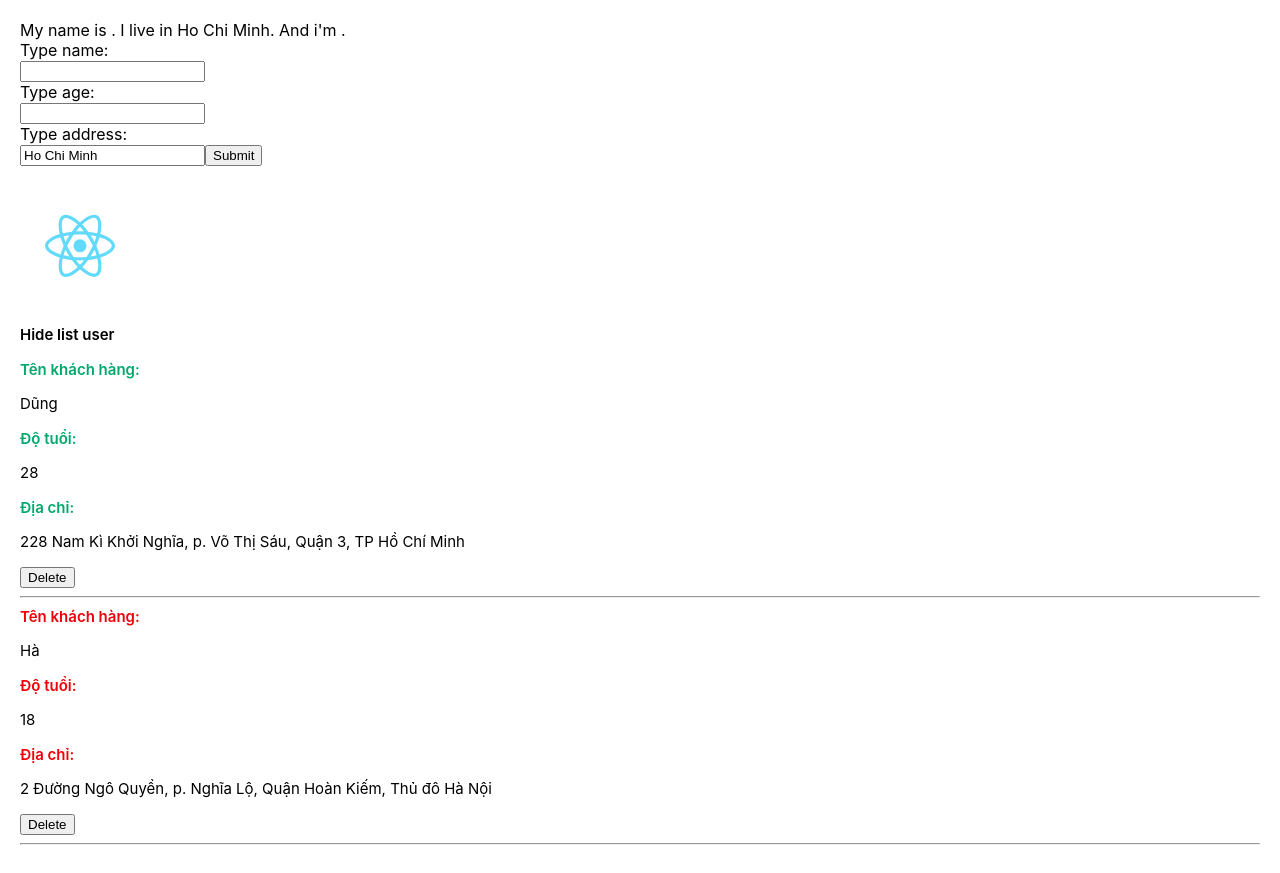
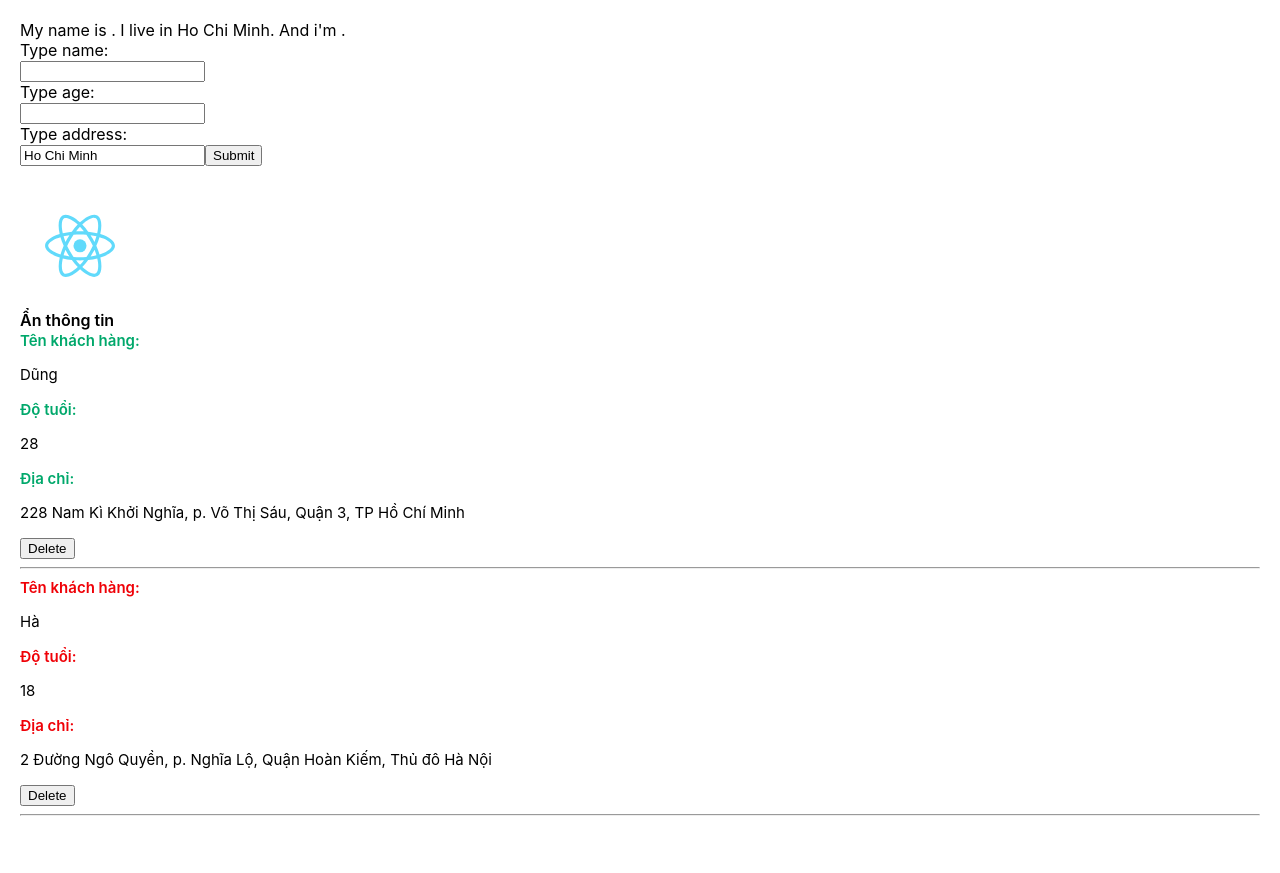
Before and after one commit to toilahonganh/base-react-redux, a React (Create React App) app: page / in a window 1280 px wide. After the commit the page ends 844 px from the top, so only its background shows below. Built offline with nearby package versions, Linux system fonts and the light colour scheme.

Commit message:
Convert class component to function component

```diff
--- a/src/components/AddUserInfor.js
+++ b/src/components/AddUserInfor.js
@@ -1,70 +1,134 @@
-import React from 'react';
+import React, { useState } from 'react';
 
-class AddUserInfor extends React.Component {
-    state = {
-        name: "",
-        address: "Ho Chi Minh",
-        age: ""
-    }
+// class AddUserInfor extends React.Component {
+//     state = {
+//         name: "",
+//         address: "Ho Chi Minh",
+//         age: ""
+//     }
 
-    handleOnChangeInput = (event) => {
-        this.setState({
-            name: event.target.value
-        })
+//     handleOnChangeInput = (event) => {
+//         this.setState({
+//             name: event.target.value
+//         })
+
+//     }
+//     handleOnSubmit = (event) => {
+//         event.preventDefault();
+//         console.log(this.state);
+
+//         this.props.handleAddNewUser({
+//             id: Math.floor((Math.random() * 100) + 1) + '_random',
+//             name: this.state.name,
+//             age: this.state.age
+//         });
+//     }
+//     handleOnChangeAge = (event) => {
+//         this.setState({
+//             age: event.target.value
+//         })
+
+//     }
+//     handleOnChangeAddress = (event) => {
+//         this.setState({
+//             address: event.target.value
+//         })
+
+//     }
+//     render() {
+//         return (
+//             <div>
+//                 My name is {this.state.name}. I live in {this.state.address}. And i'm {this.state.age}.
+//                 <br />
+
+//                 <label>Type name: </label>
+//                 <form onSubmit={(event) => { this.handleOnSubmit(event) }}>
+//                     <input
+//                         value={this.state.name}
+//                         type="text"
+//                         onChange={(event) => this.handleOnChangeInput(event)}
+//                     />
+//                 </form>
+
+//                 <label>Type age: </label>
+//                 <form onSubmit={(event) => { this.handleOnSubmit(event) }}>
+//                     <input
+//                         value={this.state.age}
+//                         type="text"
+//                         onChange={(event) => this.handleOnChangeAge(event)}
+//                     />
+//                 </form>
+
+//                 <label>Type address: </label>
+//                 <form onSubmit={(event) => { this.handleOnSubmit(event) }}>
+//                     <input
+//                         value={this.state.address}
+//                         type="text"
+//                         onChange={(event) => this.handleOnChangeAddress(event)}
+//                     />
+
+//                     <button>Submit</button>
+//                 </form>
+//             </div>
+//         )
+//     }
+// }
+
+const AddUserInfor = (props) => {
+    const [name, setName] = useState('');
+    const [address, setAddress] = useState('Ho Chi Minh');
+    const [age, setAge] = useState('');
+
+    const handleOnChangeInput = (event) => {
+        setName(event.target.value);
 
     }
-    handleOnSubmit = (event) => {
+    const handleOnSubmit = (event) => {
         event.preventDefault();
-        console.log(this.state);
 
-        this.props.handleAddNewUser({
+        props.handleAddNewUser({
             id: Math.floor((Math.random() * 100) + 1) + '_random',
-            name: this.state.name,
-            age: this.state.age
+            name: name,
+            age: age
         });
     }
-    handleOnChangeAge = (event) => {
-        this.setState({
-            age: event.target.value
-        })
+    const handleOnChangeAge = (event) => {
+        setAge(event.target.value)
 
     }
-    handleOnChangeAddress = (event) => {
-        this.setState({
-            address: event.target.value
-        })
+    const handleOnChangeAddress = (event) => {
+        setAddress(event.target.address);
 
     }
-    render() {
     return (
         <div>
-                My name is {this.state.name}. I live in {this.state.address}. And i'm {this.state.age}.
+            My name is {name}. I live in {address}. And i'm {age}.
             <br />
 
             <label>Type name: </label>
-                <form onSubmit={(event) => { this.handleOnSubmit(event) }}>
+            <form onSubmit={(event) => { handleOnSubmit(event) }}>
                 <input
-                        value={this.state.name}
+                    value={name}
                     type="text"
-                        onChange={(event) => this.handleOnChangeInput(event)}
+                    onChange={(event) => handleOnChangeInput(event)}
                 />
             </form>
 
             <label>Type age: </label>
-                <form onSubmit={(event) => { this.handleOnSubmit(event) }}>
+            <form onSubmit={(event) => { handleOnSubmit(event) }}>
                 <input
-                        value={this.state.age}
+                    value={age}
                     type="text"
-                        onChange={(event) => this.handleOnChangeAge(event)}
+                    onChange={(event) => handleOnChangeAge(event)}
                 />
             </form>
 
             <label>Type address: </label>
-                <form onSubmit={(event) => { this.handleOnSubmit(event) }}>
+            <form onSubmit={(event) => { handleOnSubmit(event) }}>
                 <input
-                        value={this.state.address}
+                    value={address}
                     type="text"
-                        onChange={(event) => this.handleOnChangeAddress(event)}
+                    onChange={(event) => handleOnChangeAddress(event)}
                 />
 
                 <button>Submit</button>
@@ -72,6 +136,4 @@ class AddUserInfor extends React.Component {
         </div>
     )
 }
-}
-
 export default AddUserInfor;
--- a/src/components/DisplayInfor.js
+++ b/src/components/DisplayInfor.js
@@ -1,51 +1,95 @@
-import React from 'react';
+import React, { useState } from 'react';
 import "./DisplayInfor.scss";
 import logo from "./../logo.svg";
 
 
-class DisplayInfor extends React.Component {
-    constructor(props) {
-        console.log(">>call me constructor");
-        super(props);
-        this.state = {
-            isShowListUser: true
-        }
+// class DisplayInfor extends React.Component {
+//     constructor(props) {
+//         console.log(">>call me constructor");
+//         super(props);
+//         this.state = {
+//             isShowListUser: true
+//         }
+//     }
+
+
+//     handleShowHide = () => {
+//         this.setState({
+//             isShowListUser: !this.state.isShowListUser
+//         })
+//     }
+
+//     render() {
+//         console.log(">> call me render");
+//         const { listUser } = this.props;
+//         return (
+//             <div className='display-infor-container'>
+//                 <img src={logo} alt="Logo" />
+
+//                 <div>
+//                     <p className='span-color ' onClick={() => { this.handleShowHide() }}> {this.state.isShowListUser === true ? "Hide list user" : "Show list user"} </p>
+//                 </div>
+
+//                 {true &&
+//                     <div>
+//                         <div>
+//                             {listUser.map((user, index) => {
+//                                 return (
+//                                     <div key={user.id} className={+user.age > 18 ? "green" : "red"}>
+//                                         <div>
+//                                             <span className='span-color'>
+//                                                 Tên khách hàng:
+//                                             </span>
+//                                             <p className='text-style'>{user.name}</p>
+//                                         </div>
+//                                         <div>
+//                                             <span className='span-color'>
+//                                                 Độ tuổi:
+//                                             </span>
+//                                             <p className='text-style'>{user.age}</p>
+//                                         </div>
+//                                         <div>
+//                                             <span className='span-color'>
+//                                                 Địa chỉ:
+//                                             </span>
+//                                             <p className='text-style'>{user.address}</p>
+//                                         </div>
+//                                         <div>
+//                                             <button onClick={() => this.props.handleDeleteUser(user.id)}>Delete</button>
+//                                         </div>
+//                                         <hr />
+//                                     </div>
+//                                 )
+
+//                             })}
+//                         </div>
+//                     </div>
+//                 }
+//             </div>
+//         )
+//     }
+// }
+
+const DisplayInfor = (props) => {
+    const { listUser } = props;
+
+    const [isShowHideListUser, setShowHideListUser] = useState(true);
+    const handleShowHideListUser = () => {
+        console.log("Click handle");
+
+        setShowHideListUser(!isShowHideListUser);
     }
 
-    componentDidMount() {
-        console.log(">> call me componentDidMount");
-        setTimeout(() => {
-            console.log("did mount");
-        }, 2000);
-    };
-    componentDidUpdate(prevProps, prevState, snapshot) {
-        console.log(">> call me did update", this.props, prevProps);
-
-        if (this.props.listUser !== prevProps.listUser) {
-            if (this.props.listUser.length === 5) {
-                console.log("you got 5 users");
-            }
-        }
-    };
-
-    handleShowHide = () => {
-        this.setState({
-            isShowListUser: !this.state.isShowListUser
-        })
-    }
-
-    render() {
-        console.log(">> call me render");
-        const { listUser } = this.props;
     return (
         <div className='display-infor-container'>
             <img src={logo} alt="Logo" />
-
             <div>
-                    <p className='span-color ' onClick={() => { this.handleShowHide() }}> {this.state.isShowListUser === true ? "Hide list user" : "Show list user"} </p>
+                <span onClick={() => handleShowHideListUser()}>
+                    {isShowHideListUser === true ? "Ẩn thông tin" : "Hiển thị thông tin"}
+                </span>
             </div>
 
-                {this.state.isShowListUser &&
+            {isShowHideListUser &&
                 <div>
                     <div>
                         {listUser.map((user, index) => {
@@ -70,7 +114,7 @@ class DisplayInfor extends React.Component {
                                         <p className='text-style'>{user.address}</p>
                                     </div>
                                     <div>
-                                            <button onClick={() => this.props.handleDeleteUser(user.id)}>Delete</button>
+                                        <button onClick={() => props.handleDeleteUser(user.id)}>Delete</button>
                                     </div>
                                     <hr />
                                 </div>
@@ -83,6 +127,6 @@ class DisplayInfor extends React.Component {
         </div>
     )
 }
-}
+
 
 export default DisplayInfor;
--- a/src/components/DisplayInfor.scss
+++ b/src/components/DisplayInfor.scss
@@ -22,4 +22,8 @@
         height: 120px;
         width: 120px;
     }
+
+    span {
+        font-weight: 600;
+    }
 }
--- a/src/components/MyComponent.js
+++ b/src/components/MyComponent.js
@@ -1,54 +1,45 @@
-import React from "react";
+import React, { useState } from "react";
 import DisplayInfor from "./DisplayInfor";
 import AddUserInfor from "./AddUserInfor";
 
-class MyComponent extends React.Component {
-    state = {
-        listUser: [
+
+const MyComponent = (props) => {
+    const [listUsers, setListUser] = useState(
+        [
             { id: 1, name: "Dũng", age: 28, address: "228 Nam Kì Khởi Nghĩa, p. Võ Thị Sáu, Quận 3, TP Hồ Chí Minh" },
             { id: 3, name: "Hà", age: 18, address: "2 Đường Ngô Quyền, p. Nghĩa Lộ, Quận Hoàn Kiếm, Thủ đô Hà Nội" },
         ]
+    );
+
+    const handleAddNewUser = (userObject) => {
+        setListUser([userObject, ...listUsers]);
+
     }
-    handleAddNewUser = (userObject) => {
-        this.setState({
-            listUser: [userObject, ...this.state.listUser]
-        })
+    const handleDeleteUser = (userId) => {
+        let listUserClone = listUsers;
+        listUserClone = listUserClone.filter(item => item.id !== userId);
+        setListUser(listUserClone);
 
-        // let listUsers = [...this.state.listUser];
-        // listUsers.push(userObject)
-
-        // this.setState({
-        //     listUser: listUsers
-        // })
-    }
-    handleDeleteUser = (userId) => {
-        let listUserClone = [...this.state.listUser];
-
-        listUserClone = listUserClone.filter(item => item.id !== userId);
-        this.setState({
-            listUser: listUserClone
-        })
         alert("Xóa thành công");
     }
-    render() {
+
+
     return (
         <>
             <div className="a">
                 <AddUserInfor
-                        handleAddNewUser={this.handleAddNewUser}
+                    handleAddNewUser={handleAddNewUser}
                 />
             </div>
             <br />
             <div className="b">
                 <DisplayInfor
-                        listUser={this.state.listUser}
-                        handleDeleteUser={this.handleDeleteUser}
+                    listUser={listUsers}
+                    handleDeleteUser={handleDeleteUser}
                 />
             </div>
+        </>
+    )
+}
 
-
-            </>
-        );
-    }
-}
 export default MyComponent;
```
Lines whose indentation alone changed are shown as unchanged.
